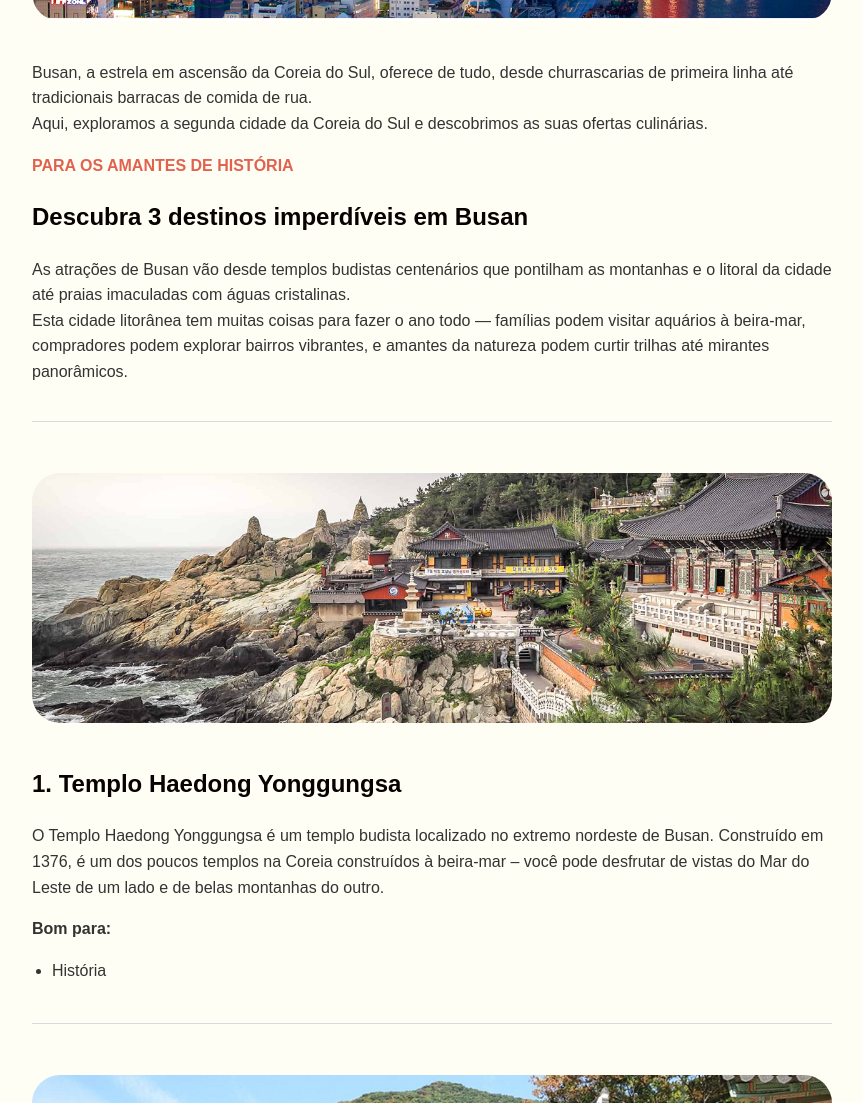
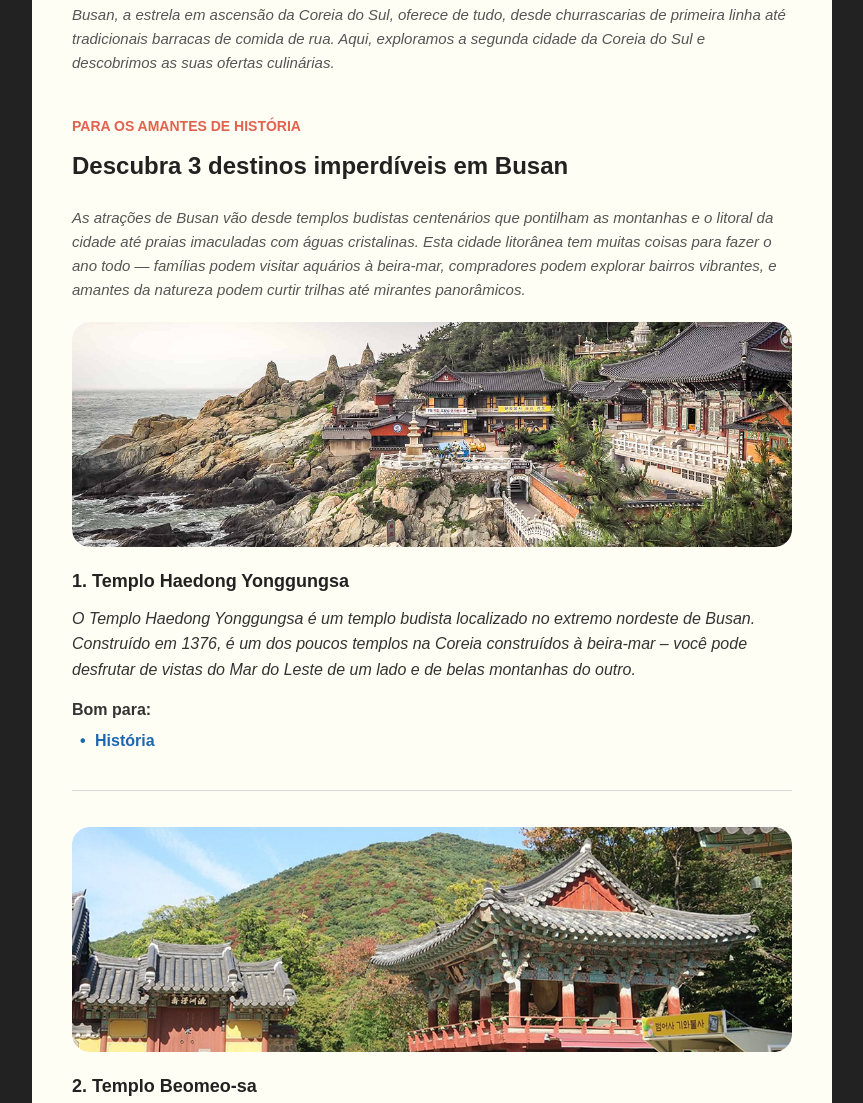
Before and after one commit to caiocosta9101/Projeto-local-turistico, a plain HTML site: page index.html in a window 1280 px wide. Shown: the part 594-1697 px from the top of the page, without its empty margins (208-1071 px from the left). Drawn offline with Linux system fonts and the light colour scheme.

Commit message:
projeto final

```diff
--- a/index.html
+++ b/index.html
@@ -7,70 +7,86 @@
   <link rel="stylesheet" href="style.css">
 </head>
 <body>
-  <div id="page">
-    <p class="headline">Sua próxima viagem:</p>
+  <div class="container">
+    <main class="content">
+      <p class="headline">SUA PRÓXIMA VIAGEM:</p>
       <h1>Conheça Busan</h1>
 
+      <div class="image-container">
         <img src="assets/busan1.jpg" alt="imagem de Busan à noite">
+      </div>
 
-    <p>
-      Busan, a estrela em ascensão da Coreia do Sul, oferece de tudo, desde churrascarias de primeira linha até tradicionais barracas de comida de rua.
-      <br>
-      Aqui, exploramos a segunda cidade da Coreia do Sul e descobrimos as suas ofertas culinárias.
+      <p class="intro-text">
+        <em>Busan, a estrela em ascensão da Coreia do Sul, oferece de tudo, desde churrascarias de primeira linha até tradicionais barracas de comida de rua. Aqui, exploramos a segunda cidade da Coreia do Sul e descobrimos as suas ofertas culinárias.</em>
       </p>
 
-    <p class="headline">Para os amantes de história</p>
+      <div class="section-header">
+        <p class="headline">PARA OS AMANTES DE HISTÓRIA</p>
         <h2>Descubra 3 destinos imperdíveis em Busan</h2>
+      </div>
 
-    <p>
-      As atrações de Busan vão desde templos budistas centenários que pontilham as montanhas e o litoral da cidade até praias imaculadas com águas cristalinas.
-      <br>
-      Esta cidade litorânea tem muitas coisas para fazer o ano todo — famílias podem visitar aquários à beira-mar, compradores podem explorar bairros vibrantes, e amantes da natureza podem curtir trilhas até mirantes panorâmicos.
+      <p class="intro-text">
+        <em>As atrações de Busan vão desde templos budistas centenários que pontilham as montanhas e o litoral da cidade até praias imaculadas com águas cristalinas. Esta cidade litorânea tem muitas coisas para fazer o ano todo — famílias podem visitar aquários à beira-mar, compradores podem explorar bairros vibrantes, e amantes da natureza podem curtir trilhas até mirantes panorâmicos.</em>
       </p>
 
-    <div class="divider"></div>
-
       <div class="destino">
+        <div class="image-container">
           <img src="assets/busan2.jpg" alt="Templo Haedong Yonggungsa">
-      <h2>1. Templo Haedong Yonggungsa</h2>
+        </div>
+        <h3>1. Templo Haedong Yonggungsa</h3>
         <p>
-        O Templo Haedong Yonggungsa é um templo budista localizado no extremo nordeste de Busan. Construído em 1376, é um dos poucos templos na Coreia construídos à beira-mar – você pode desfrutar de vistas do Mar do Leste de um lado e de belas montanhas do outro.
+          <em>O Templo Haedong Yonggungsa é um templo budista localizado no extremo nordeste de Busan. Construído em 1376, é um dos poucos templos na Coreia construídos à beira-mar – você pode desfrutar de vistas do Mar do Leste de um lado e de belas montanhas do outro.</em>
         </p>
+        <div class="bom-para">
           <p><strong>Bom para:</strong></p>
           <ul>
-        <li>História</li>
+            <li class="historia">História</li>
           </ul>
+        </div>
       </div>
 
       <div class="divider"></div>
 
       <div class="destino">
+        <div class="image-container">
           <img src="assets/busan3.jpg" alt="Templo Beomeo-sa">
-      <h2>2. Templo Beomeo-sa</h2>
+        </div>
+        <h3>2. Templo Beomeo-sa</h3>
         <p>
-        O Templo Beomeo-sa é um dos maiores santuários da Coreia do Sul. Ele está localizado no alto da borda leste da montanha Geumjeongsa e fica distante da agitação da cidade. O Daeungjeon Hall do templo é um exemplo bem preservado da arquitetura da Dinastia Joseon.
+          <em>O Templo Beomeo-sa é um dos maiores santuários da Coreia do Sul. Ele está localizado no alto da borda leste da montanha Geumjeongsa e fica distante da agitação da cidade. O Daeungjeon Hall do templo é um exemplo bem preservado da arquitetura da Dinastia Joseon.</em>
         </p>
+        <div class="bom-para">
           <p><strong>Bom para:</strong></p>
           <ul>
-        <li>História</li>
+            <li class="historia">História</li>
           </ul>
+        </div>
       </div>
 
       <div class="divider"></div>
 
       <div class="destino">
+        <div class="image-container">
           <img src="assets/busan4.jpg" alt="Parque Yongdusan">
-      <h2>3. Parque Yongdusan</h2>
+        </div>
+        <h3>3. Parque Yongdusan</h3>
         <p>
-        O Parque Yongdusan, localizado no centro de Busan, abriga alguns dos monumentos mais importantes da cidade. Você pode ver vistas espetaculares do topo da Torre Busan, de 120 metros de altura. O parque também tem 2 museus com instrumentos e modelos de barcos coreanos.
+          <em>O Parque Yongdusan, localizado no centro de Busan, abriga alguns dos monumentos mais importantes da cidade. Você pode ver vistas espetaculares do topo da Torre Busan, de 120 metros de altura. O parque também tem 2 museus com instrumentos e modelos de barcos coreanos.</em>
         </p>
+        <div class="bom-para">
           <p><strong>Bom para:</strong></p>
           <ul>
-        <li class="Casais">casais</li>
+            <li class="casais">Casais</li>
             <li class="familias">Famílias</li>
-        <li class="orcamento">orçamento</li>
+            <li class="orcamento">Orçamento</li>
           </ul>
         </div>
       </div>
+
+      <footer>
+        <p>Feito com ❤️ pela Rocketseat</p>
+      </footer>
+    </main>
+  </div>
 </body>
 </html>
--- a/style.css
+++ b/style.css
@@ -1,43 +1,86 @@
+* {
+  margin: 0;
+  padding: 0;
+  box-sizing: border-box;
+}
+
 body {
   font-family: Arial, sans-serif;
-    background-color: #fffef4;
+  background-color: #222;
   color: #333;
   line-height: 1.6;
-    margin: 20px;
-    padding: 0;
 }
 
-  #page {
-    max-width: 800px;
-    margin: auto;
+.container {
+  display: flex;
+  justify-content: center;
+  padding: 20px;
 }
 
-  img {
+.content {
+  max-width: 800px;
   width: 100%;
-    border-radius: 28px;
-    margin-top: 15px;
-    margin-bottom: 15px;
+  background-color: #fffef4;
+  border-radius: 15px;
+  padding: 40px;
 }
 
 h1 {
-    color: lab(0.62% 1.57 0.55);
-    margin-bottom: 10px;
+  color: #222;
+  margin-bottom: 20px;
   font-weight: bold;
-
+  font-size: 28px;
 }
 
 h2 {
-    color: lab(0.62% 1.57 0.55);
-    margin-top: 20px;
+  color: #222;
+  margin-top: 10px;
+  margin-bottom: 20px;
   font-weight: bold;
+  font-size: 24px;
+}
 
+h3 {
+  color: #222;
+  margin-top: 15px;
+  margin-bottom: 10px;
+  font-weight: bold;
+  font-size: 18px;
 }
 
 .headline {
   font-weight: bold;
   text-transform: uppercase;
   color: #e1624f;
-    font-size: 16px;
+  font-size: 14px;
+  margin-bottom: 5px;
+}
+
+.section-header {
+  margin: 40px 0 20px 0;
+}
+
+.image-container {
+  margin: 20px 0;
+  border-radius: 15px;
+  overflow: hidden;
+}
+
+img {
+  width: 100%;
+  height: auto;
+  display: block;
+  object-fit: cover;
+}
+
+.intro-text {
+  margin-bottom: 20px;
+  color: #555;
+  font-size: 15px;
+}
+
+.destino {
+  margin-bottom: 30px;
 }
 
 .divider {
@@ -47,22 +90,73 @@ body {
   margin: 36px 0;
 }
 
-  .destino {
-    margin-bottom: 40px;
+.bom-para {
+  margin-top: 15px;
 }
 
 ul {
-    padding-left: 20px;
+  list-style-type: none;
+  padding-left: 0;
+  margin-top: 5px;
+}
+
+li {
+  display: block;
+  position: relative;
+  padding-left: 15px;
+  margin-bottom: 5px;
+  margin-left: 8px;
+  font-weight: bold;
+}
+
+li::before {
+  content: "•";
+  position: absolute;
+  left: 0;
+  color: currentColor;
+}
+
+.historia {
+  color: #1d67b1;
 }
 
 .casais {
-    color: #b266ff;;
+  color: #b266ff;
 }
 
 .familias {
-    color: #ff66b2;;
+  color: #ff66b2;
 }
 
 .orcamento {
   color: #ff9933;
 }
+
+em {
+  font-style: italic;
+}
+
+strong {
+  font-weight: bold;
+}
+
+footer {
+  text-align: center;
+  margin-top: 60px;
+  color: #777;
+  font-size: 14px;
+}
+
+@media (max-width: 768px) {
+  .content {
+    padding: 20px;
+  }
+
+  h1 {
+    font-size: 24px;
+  }
+
+  h2 {
+    font-size: 20px;
+  }
+}
```
Lines whose indentation alone changed are shown as unchanged.
